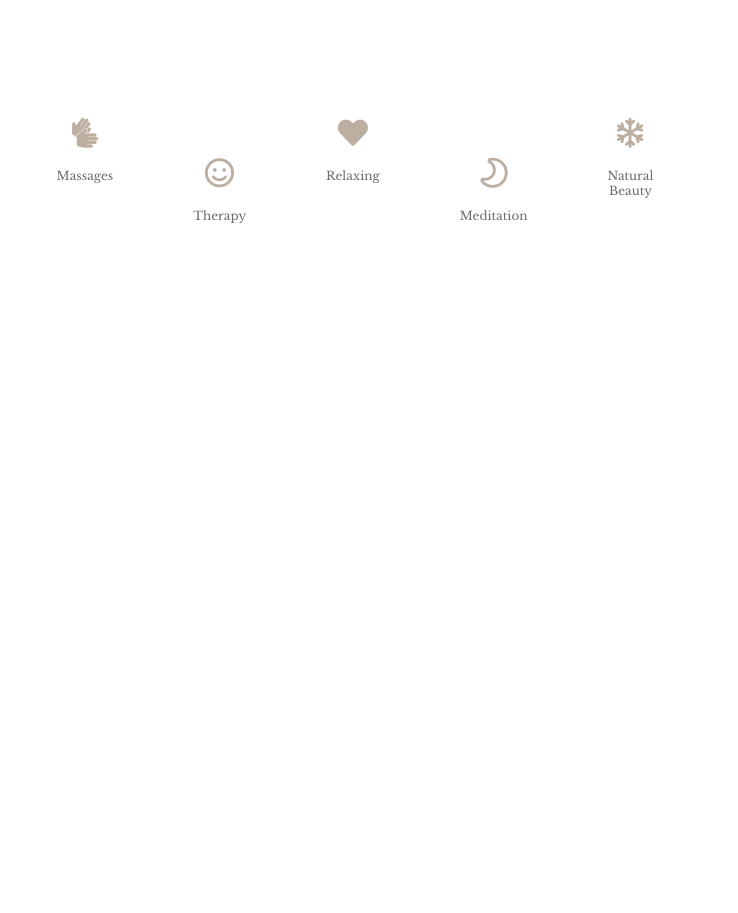
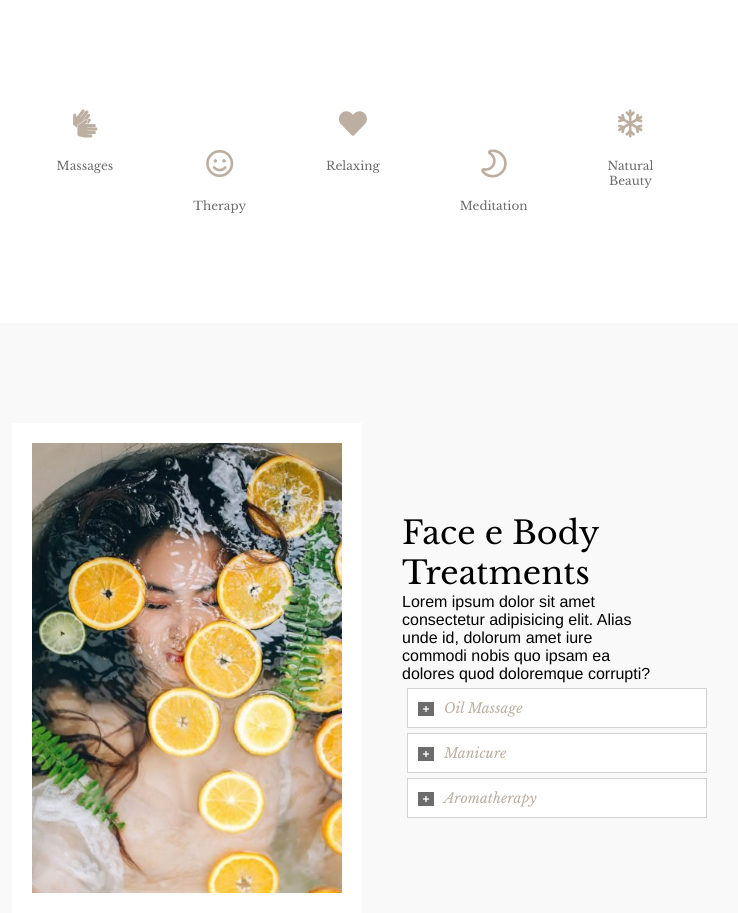
Before and after one commit to DragoAl/proj-html-vuejs, a Vue app: page / in a window 1280 px wide. Shown: the part 1314-2227 px from the top of the page, without its empty margins (285-1023 px from the left). Before the commit the page ends 1647 px from the top, so only its background shows below. Built offline with nearby package versions, Linux system fonts and the light colour scheme.

Commit message:
Add: feat click on add service on book appointment

```diff
--- /dev/null
+++ b/src/components/BookAppointment.vue
@@ -0,0 +1,133 @@
+<template>
+    <section>
+        <img src="@/assets/img/face_and_body_treatments-new-400x581.jpg" alt="face_and_body_treatments">
+        <div id="sectionToBook">
+            <h2>Face e Body Treatments</h2>
+            <p> Lorem ipsum dolor sit amet consectetur adipisicing elit. Alias unde id, dolorum  amet iure commodi nobis quo ipsam ea dolores quod doloremque corrupti?</p>
+
+            <div class="price-service" id="massage">
+                <div class="plus square" :class="{dispNone: NotActiveMassage}" @click.prevent="isActiveMassage"> +</div>
+                <div class="minus square" :class=" {dispNone: activeMassage}" @click.prevent="isActiveMassage"> -</div>
+                <span class="treatment-name">Oil Massage</span>
+                <p class="treatments-info " :class=" {dispNone: activeMassage}"> <strong>$62 For 2 Hours </strong> - Lorem ipsum dolor sit amet</p>
+            </div>
+
+            <div class="price-service" id="manicure">
+                <div class="plus square" :class="{dispNone: NotActiveMani}" @click.prevent="isActiveMani"> +</div>
+                <div class="minus square " :class=" {dispNone: activeMani}" @click.prevent="isActiveMani"> -</div>
+                <span class="treatment-name">Manicure</span>
+                <p class="treatments-info " :class=" {dispNone: activeMani}"> <strong>$40 For 1 Hour</strong>  - Lorem ipsum</p>
+            </div>
+
+            <div class="price-service" id="aromatherapy">
+                <div class="plus square" :class="{dispNone: NotActiveAroma}" @click.prevent="isActiveAroma"> +</div>
+                <div class="minus square" :class=" {dispNone: activeAroma}" @click.prevent="isActiveAroma"> -</div>
+                <span class="treatment-name">Aromatherapy</span>
+                <p class="treatments-info " :class=" {dispNone: activeAroma}"><strong>$35 For 1/2 Hour</strong> - Lorem ipsum dolor sit</p>
+            </div>
+        </div>
+    </section>
+</template>
+<script>
+export default {
+    name:'BookAppointment',
+    data() {
+        return {
+            activeMassage: true,
+            NotActiveMassage: false,
+            activeMani: true,
+            NotActiveMani: false,
+            activeAroma: true,
+            NotActiveAroma: false
+        }
+    },
+
+    methods: {
+        isActiveMassage() {
+            this.activeMassage = !this.activeMassage
+            this.NotActiveMassage = !this.NotActiveMassage
+        },
+        isActiveMani() {
+            this.activeMani = !this.activeMani
+            this.NotActiveMani = !this.NotActiveMani
+        },
+
+        isActiveAroma() {
+            this.activeAroma = !this.activeAroma
+            this.NotActiveAroma = !this.NotActiveAroma
+        }
+    }
+}
+</script>
+
+<style scoped lang="scss">
+section {
+    text-align: left;
+    background-color: #f9f9f9;
+    display: flex;
+    justify-content: center;
+    align-items: center;
+    padding-top: 100px ;
+
+    img {
+        border: 20px solid white;
+        width: 350px;
+    }
+    #sectionToBook {
+        margin: 0 40px;
+        width: 20%;
+        h2 {
+            font-family: 'Libre Baskerville', serif;
+            font-size: 32px;
+            font-weight: 100;
+
+
+        }
+
+        .price-service {
+            width: 300px;
+            margin: 5px;
+            min-height: 40px;
+            padding: 10px;
+            background-color: white;
+            border: 1px solid lightgray;
+        }
+
+        .square {
+            width: 16px;
+            font-size: 12px;
+            font-weight: bold;
+            text-align: center;
+            display: inline-block;
+        }
+
+        .plus {
+            background-color: #6c6c6c;
+            color: white;
+        }
+
+        .minus {
+            background-color:#bcafa1;
+            color: white;
+        }
+
+        .treatment-name {
+            font-family: 'Libre Baskerville', serif;
+            font-size: 14px;
+            margin-left: 10px;
+            font-style: italic;
+            color: #bcafa1;
+        }
+
+        .treatments-info {
+            font-size: 12px;
+            margin: 10px 0;
+        }
+
+        .dispNone {
+            display: none;
+        }
+    }
+}
+
+</style>
--- a/src/components/MyMain.vue
+++ b/src/components/MyMain.vue
@@ -11,6 +11,7 @@
     <OurApproach
     :typeOfServices= 'services'
     />
+    <BookAppointment/>
 </section>
 
 
@@ -18,11 +19,14 @@
 
 <script>
 import OurApproach from '../components/OurApproach.vue'
+import BookAppointment from '../components/BookAppointment.vue'
+
 
 export default {
     name:'MyMain',
     components: {
-        OurApproach
+        OurApproach,
+        BookAppointment
     },
     data() {
         return {
--- a/src/components/OurApproach.vue
+++ b/src/components/OurApproach.vue
@@ -67,7 +67,7 @@ section{
     i {
         margin: 20px 0;
         transform: scaleX(-1);
-        font-size: 30px;
+        font-size: 22px;
         color:#bcafa1
     }
 
@@ -89,7 +89,9 @@ section{
             cursor: pointer;
             margin:0px 40px;
 
-
+            .service-icon {
+                font-size: 28px;
+            }
 
             .service-name {
                 display:block;
```
